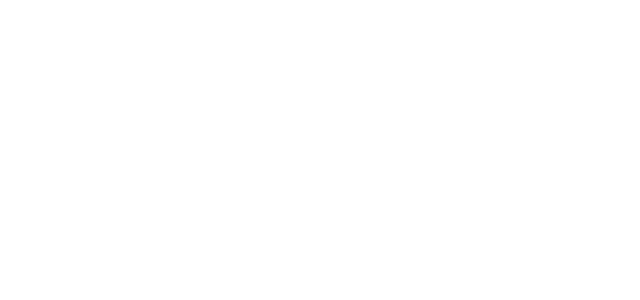
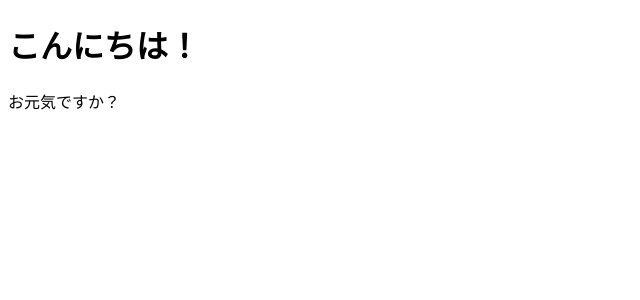
Before and after one commit to namiki-no-kurage/react-jake, a React (Create React App) app in the folder chapter-4/: page / in a window 1280 px wide. Shown: the top 300 px of the page, without its empty margins (0-640 px from the left). Built offline with nearby package versions, Linux system fonts and the light colour scheme.

Commit message:
[add]App Component

```diff
--- /dev/null
+++ b/chapter-4/src/App.jsx
@@ -0,0 +1,8 @@
+export const App = () => {
+  return (
+    <>
+      <h1>こんにちは！</h1>
+      <p>お元気ですか？</p>
+    </>
+  )
+}
--- a/chapter-4/src/index.js
+++ b/chapter-4/src/index.js
@@ -1,7 +1,4 @@
 import ReactDOM from 'react-dom'
-
-const App = () => {
-  return null
-}
+import { App } from './App'
 
 ReactDOM.render(<App />, document.getElementById('root'))
```
